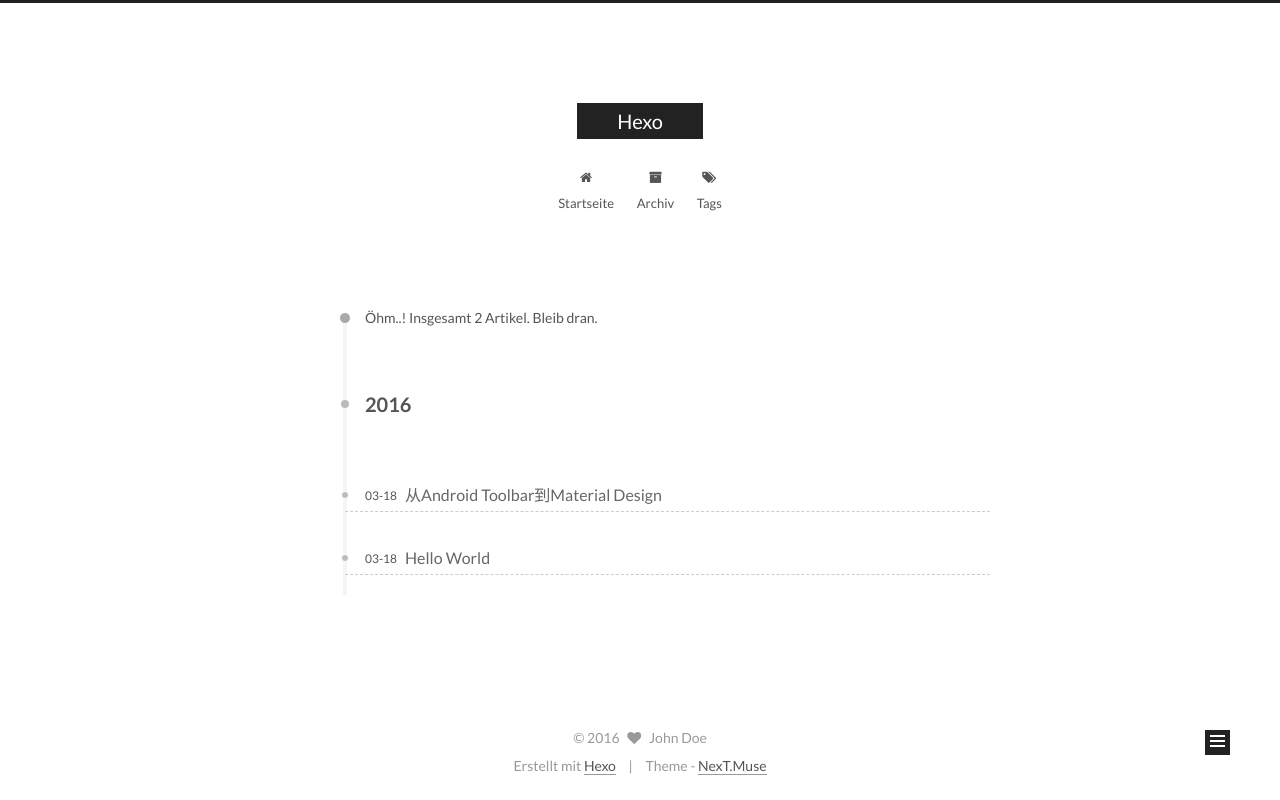
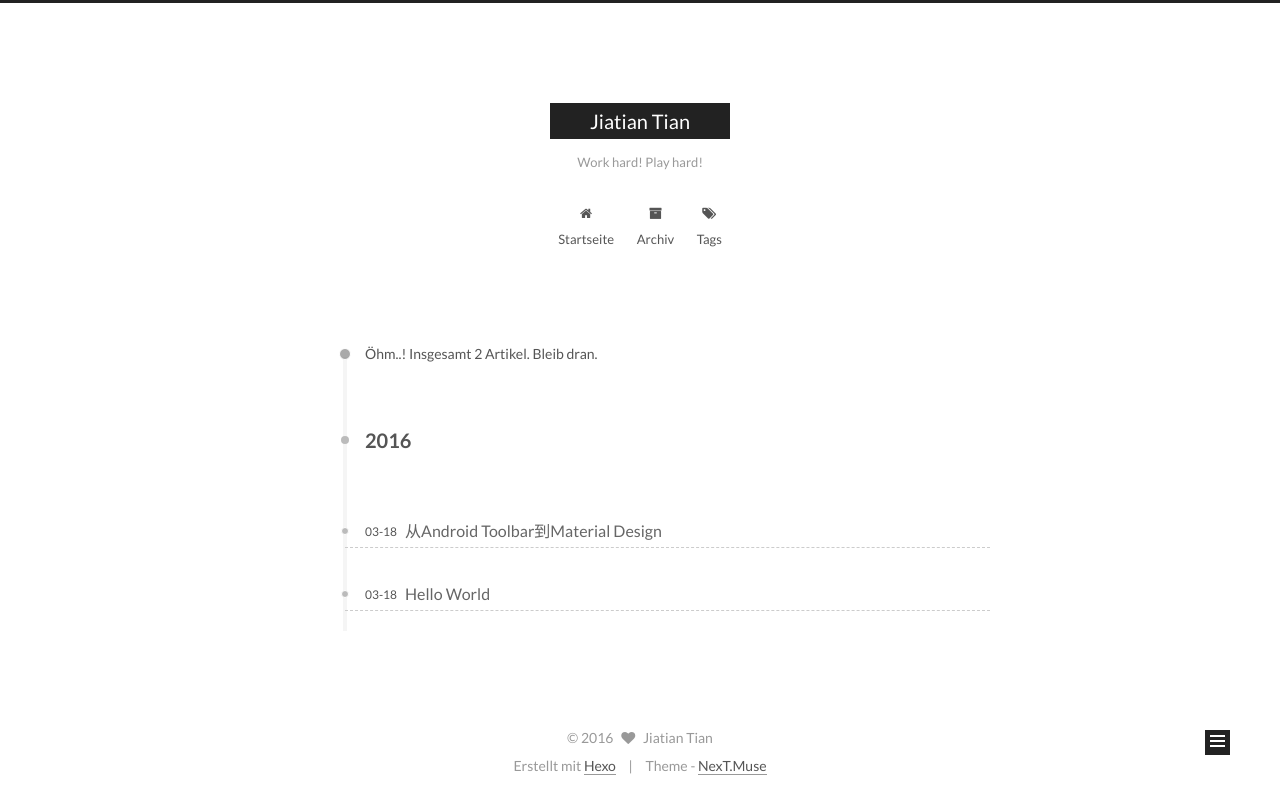
Before and after one commit to onlytjt/onlytjt.github.io, a plain HTML site: page archives/2016/03/index.html in a window 1280 px wide. Drawn offline with Linux system fonts and the light colour scheme.

Commit message:
Site updated: 2016-03-18 13:25:05

```diff
--- a/archives/2016/03/index.html
+++ b/archives/2016/03/index.html
@@ -59,12 +59,12 @@
 
 <meta name="description">
 <meta property="og:type" content="website">
-<meta property="og:title" content="Hexo">
-<meta property="og:url" content="http://yoursite.com/archives/2016/03/index.html">
-<meta property="og:site_name" content="Hexo">
+<meta property="og:title" content="Jiatian Tian">
+<meta property="og:url" content="http://onlytjt.github.io/archives/2016/03/index.html">
+<meta property="og:site_name" content="Jiatian Tian">
 <meta property="og:description">
 <meta name="twitter:card" content="summary">
-<meta name="twitter:title" content="Hexo">
+<meta name="twitter:title" content="Jiatian Tian">
 <meta name="twitter:description">
 
 
@@ -83,7 +83,7 @@
   };
 </script>
 
-  <title> Archiv | Hexo </title>
+  <title> Archiv | Jiatian Tian </title>
 </head>
 
 <body itemscope itemtype="http://schema.org/WebPage" lang="">
@@ -114,11 +114,11 @@
   <div class="custom-logo-site-title">
     <a href="/"  class="brand" rel="start">
       <span class="logo-line-before"><i></i></span>
-      <span class="site-title">Hexo</span>
+      <span class="site-title">Jiatian Tian</span>
       <span class="logo-line-after"><i></i></span>
     </a>
   </div>
-  <p class="site-subtitle"></p>
+  <p class="site-subtitle">Work hard! Play hard!</p>
 </div>
 
 <div class="site-nav-toggle">
@@ -310,8 +310,8 @@
         <div class="site-author motion-element" itemprop="author" itemscope itemtype="http://schema.org/Person">
           <img class="site-author-image" itemprop="image"
                src="/images/default_avatar.jpg"
-               alt="John Doe" />
-          <p class="site-author-name" itemprop="name">John Doe</p>
+               alt="Jiatian Tian" />
+          <p class="site-author-name" itemprop="name">Jiatian Tian</p>
           <p class="site-description motion-element" itemprop="description"></p>
         </div>
         <nav class="site-state motion-element">
@@ -363,7 +363,7 @@
   <span class="with-love">
     <i class="fa fa-heart"></i>
   </span>
-  <span class="author" itemprop="copyrightHolder">John Doe</span>
+  <span class="author" itemprop="copyrightHolder">Jiatian Tian</span>
 </div>
 
 <div class="powered-by">
```
Also changed, not shown: 2016/03/18/Android3_Toolbar/index.html (+8 -8 lines), 2016/03/18/hello-world/index.html (+8 -8 lines), archives/2016/index.html (+10 -10 lines), archives/index.html (+10 -10 lines), index.html (+10 -10 lines).
